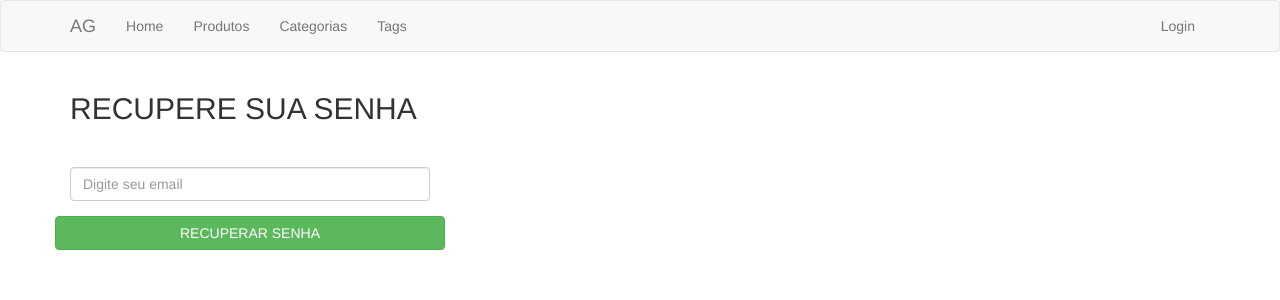
After one commit to AlexGutler/doctrine, a PHP site: template src/AG/views/Usuario/forgot.html.twig in a window 1280 px wide. The commit adds this page. Shown: the top 300 px of the page. Run offline with PHP 8.4, Linux system fonts and the light colour scheme; the template is opened without the code that fills it, so the values that code supplies are empty; some libraries are stand-ins or nearby versions.

Commit message:
no layout fiz a verificação de usuario logado; iniciei a implementacao do forgot_password

```diff
--- a/public/index.php
+++ b/public/index.php
@@ -28,9 +28,9 @@ $app->get("/", function() use($app){
 //    $repo->createAdminUser('admin', 'admin');
 //});
 
-$app->get("/resetting/request", function() use($app){
-    return "Esqueci minha senha.";
-})->bind('forgot_password');
+//$app->get("/resetting/request", function() use($app){
+//    return "Esqueci minha senha.";
+//})->bind('forgot_password');
 
 // cria as rotas
 $routes = new Routes();
--- /dev/null
+++ b/src/AG/views/Usuario/forgot.html.twig
@@ -0,0 +1,44 @@
+{% extends 'layout.html.twig' %}
+
+{% block title %} AG || Esqueceu sua Senha? {% endblock %}
+
+{% block content %}
+    <header class="container">
+        <h2>RECUPERE SUA SENHA</h2>
+    </header>
+
+    <section class="container">
+        <form class="form-horizontal" method="POST" action="{{ path('forgot_password') }}">
+            {% if error != 'default' %}
+                <div class="form-group">
+                    <div class="col-sm-4">
+                        <span class="alert-danger">{{ error }}</span>
+                    </div>
+                </div>
+            {% endif %}
+            {% if warning != 'default' %}
+                <div class="form-group">
+                    <div class="col-sm-4">
+                        <span class="alert-success">{{ warning }}</span>
+                    </div>
+                </div>
+            {% endif %}
+            <div class="form-group">
+                <div class="col-sm-4">
+                    <input type="email" class="form-control" id="email" name="email" placeholder="Digite seu email" value="" required=""/>
+                </div>
+            </div>
+            <div class="form-group">
+                <input type="hidden" id="_method" name="_method" value="POST"/>
+                <button type="submit" class="col-sm-4 btn btn-success">RECUPERAR SENHA</button>
+            </div>
+        </form>
+    </section>
+{% endblock %}
+
+{% block form %}{% endblock %}
+
+{% block classhome %}{% endblock %}
+{% block classprodutos %}{% endblock %}
+{% block classcategorias %}{% endblock %}
+{% block classtags %}{% endblock %}
--- a/src/AG/views/Usuario/login.html.twig
+++ b/src/AG/views/Usuario/login.html.twig
@@ -12,9 +12,7 @@
             {% if error != null %}
                 <div class="form-group">
                     <div class="col-sm-4">
-                        <div class="alert alert-danger">
-                            {{ error }}
-                        </div>
+                        <div class="alert alert-danger">{{ error }}</div>
                     </div>
                 </div>
             {% endif %}
@@ -37,7 +35,7 @@
             </div>
         </form>
         <section class="container">
-            <span>Não possui uma conta? <a href="{{ path('register') }}"><span>Crie uma conta AG agora.</span></a> </span>
+            <span>Não possui uma conta? <a href="{{ path('register') }}"><span>Crie uma conta agora.</span></a> </span>
         </section>
     </section>
 {% endblock %}
--- a/src/AG/views/layout.html.twig
+++ b/src/AG/views/layout.html.twig
@@ -40,14 +40,18 @@
                     <li class="{% block classtags %}{% endblock %}"><a href="{{ path('tags') }}">Tags</a></li>
                 </ul>
                 {#<ul class="nav navbar-nav navbar-right">#}
-                    {#{% if app.security.token is not null and is_granted('ROLE_ADMIN') %} &#123;&#35; (IS_AUTHENTICATED_FULLY) &#35;&#125;#}
+                    {#{% if app.security.token is not null and is_granted('ROLE_ADMIN') %} {# (IS_AUTHENTICATED_FULLY) #}
                         {#<li class="logout"><a href="{{ path('ag_logout') }}">Logout</a></li>#}
                     {#{% else %}#}
                         {#<li class="login"><a href="{{ path('login') }}">Login</a></li>#}
                     {#{% endif %}#}
                 {#</ul>#}
                 <ul class="nav navbar-nav navbar-right">
-                    <li class="logout"><a href="{{ path('logout') }}">Logout</a></li>
+                    {% if app.session.get('user') is not null %}
+                        <li class="logout"><a href="{{ path('logout') }}">Logout</a></li>
+                    {% else %}
+                        <li class="login"><a href="{{ path('login') }}">Login</a></li>
+                    {% endif %}
                 </ul>
             </div><!-- /.navbar-collapse -->
         </div><!-- /.container-fluid -->
```
Also changed, not shown: src/AG/Controller/Usuario/UsuarioControllerProvider.php (+22 -4 lines), src/AG/Service/Usuario/UsuarioService.php (+52 -0 lines).
